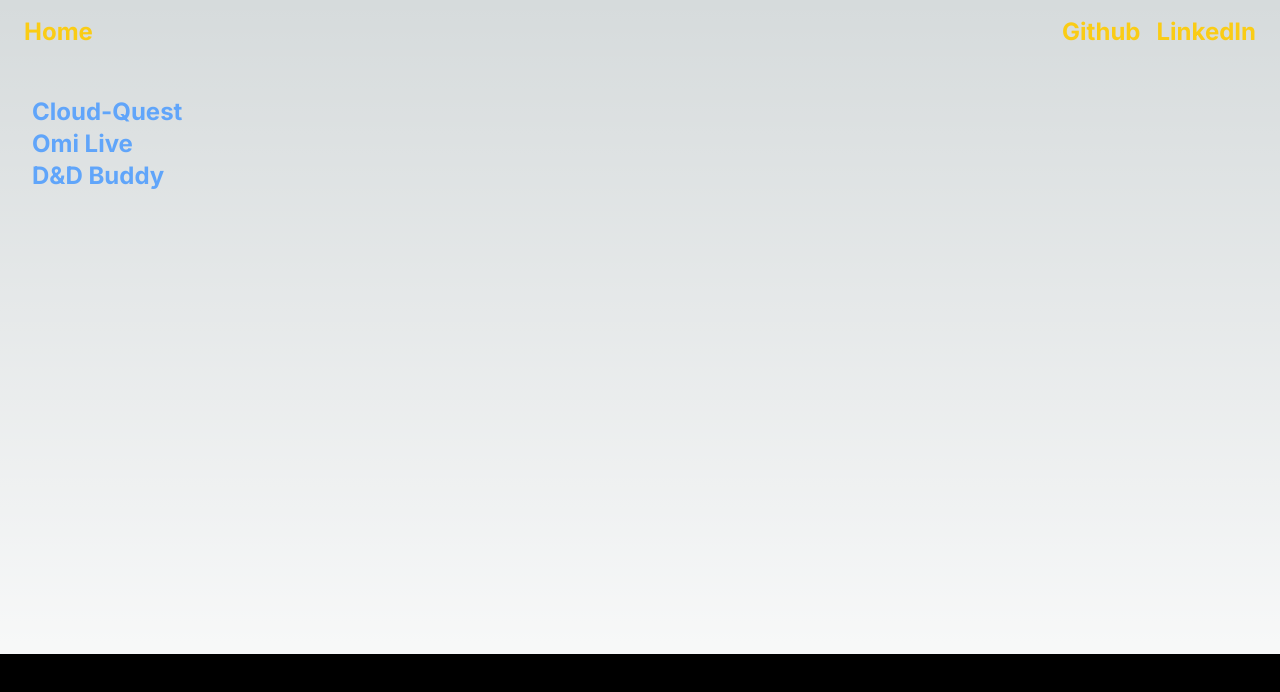
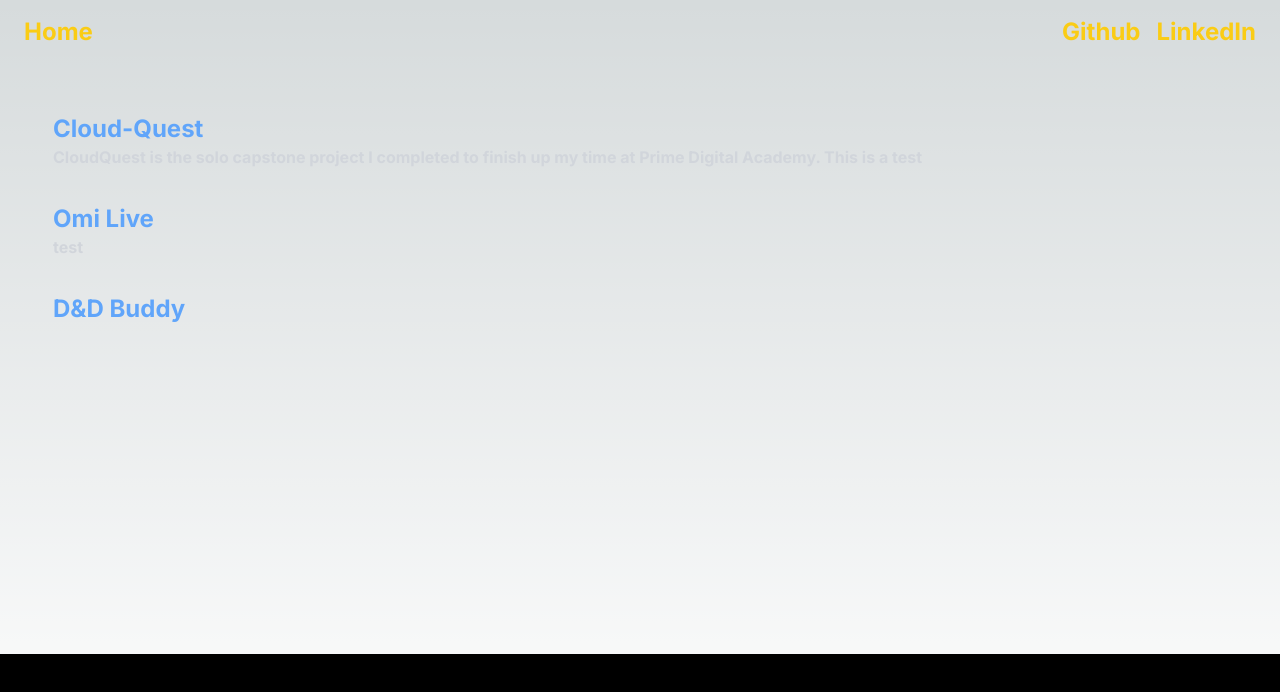
Before and after one commit to sollambert/next-portfolio, a Next.js app: page /projects in a window 1280 px wide. Shown: the top 692 px of the page. Built offline with nearby package versions, Linux system fonts and the light colour scheme; what tailwindcss-animation-delay would draw is missing.

Commit message:
add api route and fetching for project information instead of storing in component

```diff
--- /dev/null
+++ b/app/api/projects/route.ts
@@ -0,0 +1,22 @@
+import { NextResponse } from "next/server"
+import path from 'path';
+import {promises as fs} from 'fs';
+
+type ResponseData = {
+    message: string,
+    projects?: Array<Project>
+}
+
+type Project = {
+    name: string,
+    displayName: string,
+    description: string
+}
+
+export async function GET() {
+        console.log("I AM IN THE HANDLER")
+        const directory = path.join(process.cwd(), "json")
+        const data = await fs.readFile(directory + "/projects.json", "utf8");
+        // console.log(data);
+        return NextResponse.json({message: "Projects GET success", data});
+}
--- a/app/projects/page.tsx
+++ b/app/projects/page.tsx
@@ -1,12 +1,41 @@
 import ProjectLink from "@/components/ProjectLink";
-import Link from "next/link";
 
-export default function ProjectsPage() {
+type ResponseData = {
+    message: string,
+    data: string
+}
+
+type Project = {
+    name: string,
+    displayName: string,
+    description: string
+}
+
+const fetcher = (url: string, headers: Object) => fetch(url, headers).then(res => res.json());
+
+async function getData() {
+    const res: ResponseData = await fetcher('http://localhost:3000/api/projects',
+        {
+            method: "GET",
+            cache: "no-store"
+        });
+    return JSON.parse(res.data);
+}
+
+export default async function ProjectsPage() {
+    const data: Array<Project> = await getData();
+    console.log(typeof data)
     return (
-        <div className="border-white border-solid h-16 m-8 flex flex-col items-start justify-evenly text-blue-400 text-2xl font-bold">
-            <ProjectLink name="cloud-quest" displayName="Cloud-Quest"/>
-            <ProjectLink name="omi-live" displayName="Omi Live"/>
-            <ProjectLink name="dnd-buddy" displayName="D&D Buddy"/>
+        <div className="border-white border-solid m-8 flex flex-col items-start justify-evenly text-blue-400 text-2xl font-bold">
+            {data && data.map(project => {
+                return (
+                    <ProjectLink name={project.name} displayName={project.displayName}>
+                        <p className="text-base text-gray-300">
+                            {project.description}
+                        </p>
+                    </ProjectLink>
+                )
+            })}
         </div>
     )
 }
--- a/components/ProjectLink.tsx
+++ b/components/ProjectLink.tsx
@@ -5,13 +5,16 @@ type Props = {
     displayName: string
 }
 
-export default function ProjectLink(props : Props) {
+export default function ProjectLink(props: React.PropsWithChildren<Props>) {
 
 
 
     return (
-        <div>
-            <Link href={`projects/${props.name}`}>{props.displayName}</Link>
+        <div className="px-5 py-4 rounded-lg border border-transparent transition-colors hover:border-gray-300 hover:bg-gray-100 hover:dark:border-neutral-700 hover:dark:bg-neutral-800/30">
+            <Link href={`projects/${props.name}`}>
+                {props.displayName}
+                {props.children}
+            </Link>
         </div>
     )
 }
--- /dev/null
+++ b/json/projects.json
@@ -0,0 +1,17 @@
+[
+    {
+        "name": "cloud-quest",
+        "displayName": "Cloud-Quest",
+        "description": "CloudQuest is the solo capstone project I completed to finish up my time at Prime Digital Academy.\nThis is a test"
+    },
+    {
+        "name": "omi-live",
+        "displayName": "Omi Live",
+        "description": "test"
+    },
+    {
+        "name": "dnd-buddy",
+        "displayName": "D&D Buddy",
+        "description": ""
+    }
+]
```
